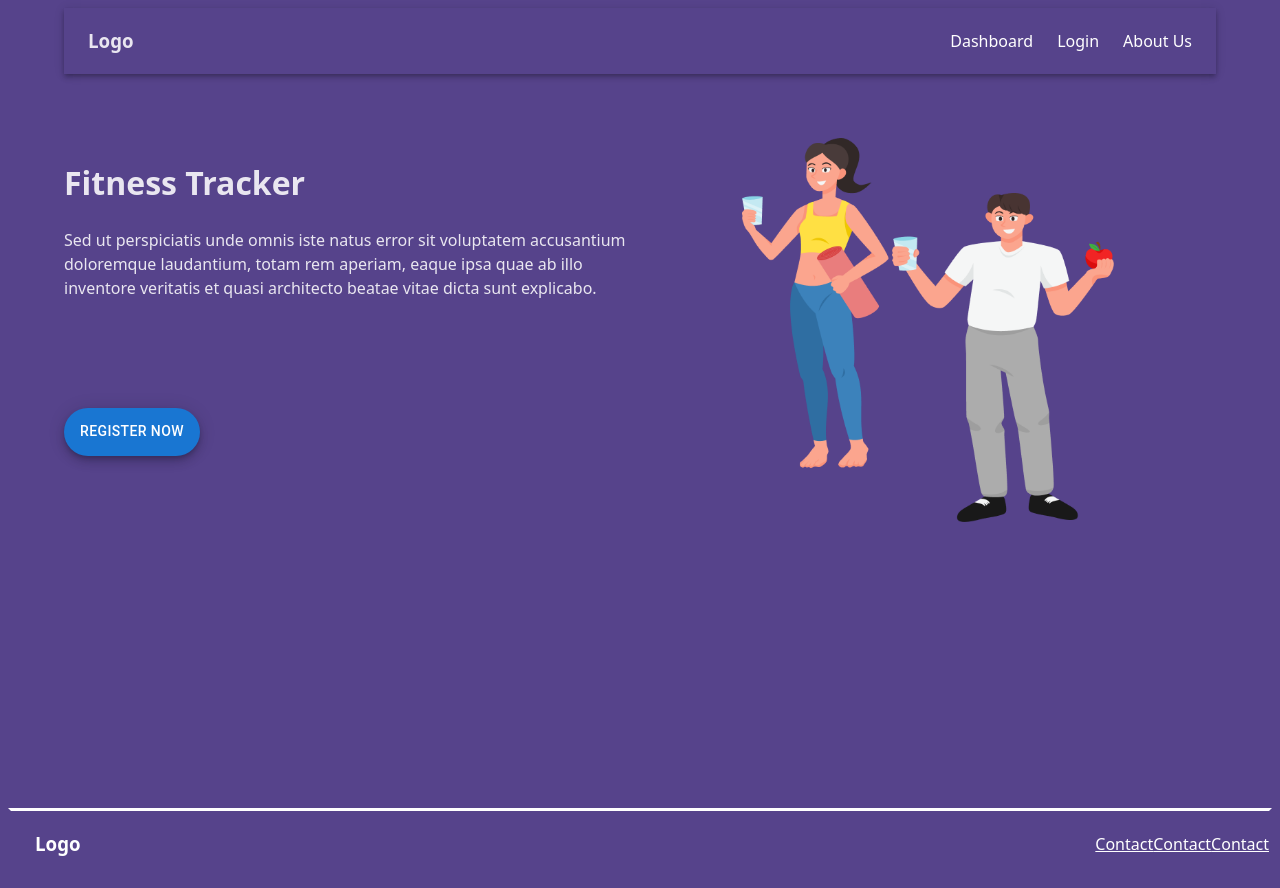
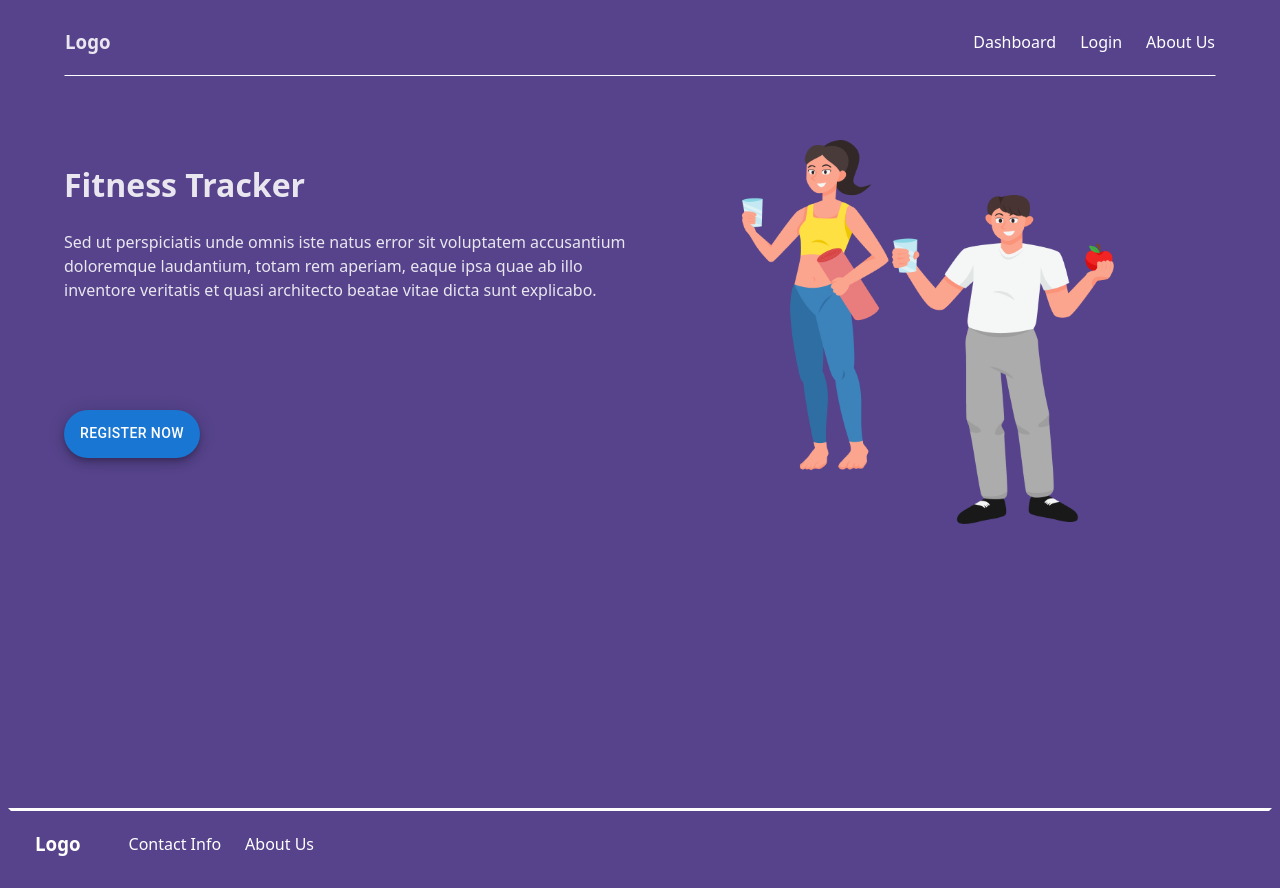
Before and after one commit to adisve/fullstack-project, a React (Vite) app in the folder client/: page / in a window 1280 px wide. Built offline with nearby package versions, Linux system fonts and the light colour scheme.

Commit message:
changed containers to stacks, fits better

```diff
--- a/client/src/App.tsx
+++ b/client/src/App.tsx
@@ -2,9 +2,9 @@ import { LandingPage } from './components/landingPage/LandingPage';
 import { AboutUsPage } from './components/aboutUsPage/AboutUsPage';
 
 import { Routes, Route } from 'react-router-dom';
-import { Container } from '@mui/material';
 
 import './App.css';
+import './components/landingPage/LandingPage.css';
 import { Footer } from './components/footer/Footer';
 
 function App() {
--- a/client/src/components/footer/Footer.tsx
+++ b/client/src/components/footer/Footer.tsx
@@ -13,20 +13,19 @@ export function Footer() {
                 borderTopColor: 'white',
             }}
         >
-            <Stack direction="row" justifyContent="space-between">
+            <Stack direction={'row'} spacing={3}>
                 <Toolbar>
                     <h3>Logo</h3>
                 </Toolbar>
                 <Toolbar disableGutters={true}>
-                    <Link href="#" color="inherit">
-                        Contact
-                    </Link>
-                    <Link href="#" color="inherit">
-                        Contact
-                    </Link>
-                    <Link href="#" color="inherit">
-                        Contact
-                    </Link>
+                    <Stack direction={'row'} spacing={3}>
+                        <Link href="/login" id="navbar-link-group">
+                            Contact Info
+                        </Link>
+                        <Link href="/about-us" id="navbar-link-group">
+                            About Us
+                        </Link>
+                    </Stack>
                 </Toolbar>
             </Stack>
         </AppBar>
--- a/client/src/components/landingPage/LandingPage.css
+++ b/client/src/components/landingPage/LandingPage.css
@@ -0,0 +1,16 @@
+#navbar {
+    box-shadow: none;
+    border: solid 0.02em transparent;
+    border-bottom-color: white;
+}
+
+#navbar-container {
+    display: flex;
+    justify-content: space-between;
+    text-overflow: ellipsis;
+}
+
+#navbar-link-group {
+    text-decoration: none;
+    color: white;
+}
--- a/client/src/components/landingPage/NavBar.tsx
+++ b/client/src/components/landingPage/NavBar.tsx
@@ -2,36 +2,25 @@ import { AppBar, Container, Toolbar, Box, Stack, Link } from '@mui/material';
 
 export function NavBar() {
     return (
-        <AppBar position="static" color="transparent">
-            <Container
-                maxWidth="xl"
-                style={{
-                    display: 'flex',
-                    justifyContent: 'space-between',
-                    textOverflow: 'ellipsis',
-                }}
-            >
+        <AppBar position="static" color="transparent" id="navbar">
+            <Stack direction={'row'} id="navbar-container">
                 <Toolbar disableGutters>
                     <h3>Logo</h3>
                 </Toolbar>
                 <Toolbar disableGutters>
                     <Stack direction={'row'} spacing={3}>
-                        <Link
-                            underline="none"
-                            color={'white'}
-                            href="/dashboard"
-                        >
+                        <Link href="/dashboard" id="navbar-link-group">
                             Dashboard
                         </Link>
-                        <Link underline="none" color={'white'} href="/login">
+                        <Link href="/login" id="navbar-link-group">
                             Login
                         </Link>
-                        <Link underline="none" color={'white'} href="/about-us">
+                        <Link href="/about-us" id="navbar-link-group">
                             About Us
                         </Link>
                     </Stack>
                 </Toolbar>
-            </Container>
+            </Stack>
         </AppBar>
     );
 }
```
